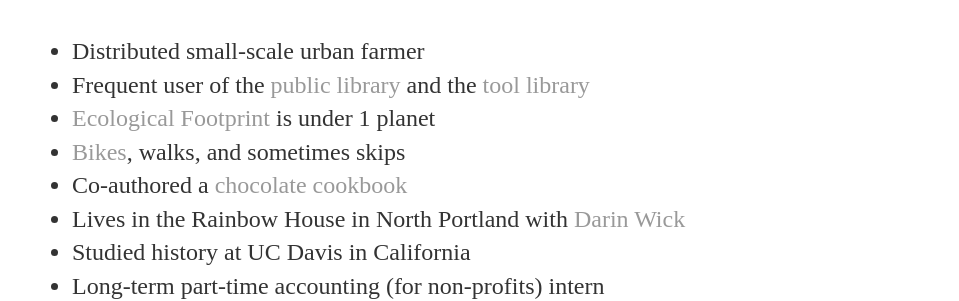
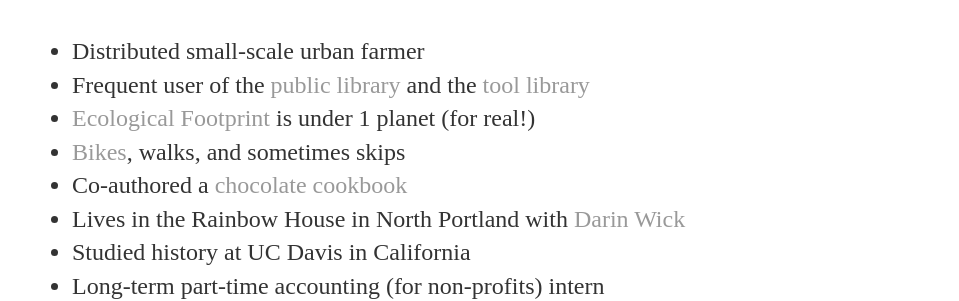
Before and after one commit to aniola/aniola.github.io, a Jekyll site: the page about/index.html, which Jekyll copies as it is, in a window 1280 px wide. Shown: the part 178-479 px from the top of the page, without its empty margins (160-1119 px from the left). Built offline with Jekyll 4.4.1, drawn with Linux system fonts in a browser that asks for light colours.

Commit message:
Update index.html

```diff
--- a/about/index.html
+++ b/about/index.html
@@ -23,7 +23,7 @@
 		<ul>
 <li>Distributed small-scale urban farmer
 <li>Frequent user of the <a href="http://multcolib.org/">public library</a> and the <a href="http://northportlandtoollibrary.org/">tool library</a>
-<li><a href="https://www.footprintcalculator.org/">Ecological Footprint</a> is under 1 planet
+<li><a href="https://www.footprintcalculator.org/">Ecological Footprint</a> is under 1 planet (for real!)
 	<li><a href="https://www.bikecollectives.org/wiki/index.php?title=User:Angel">Bikes</a>, walks, and sometimes skips
 <li>Co-authored a <a href="https://microcosmpublishing.com/catalog/books/1311">chocolate cookbook</a>
 <li>Lives in the Rainbow House in North Portland with <a href="https://www.darinwick.com/">Darin Wick</a>
```
